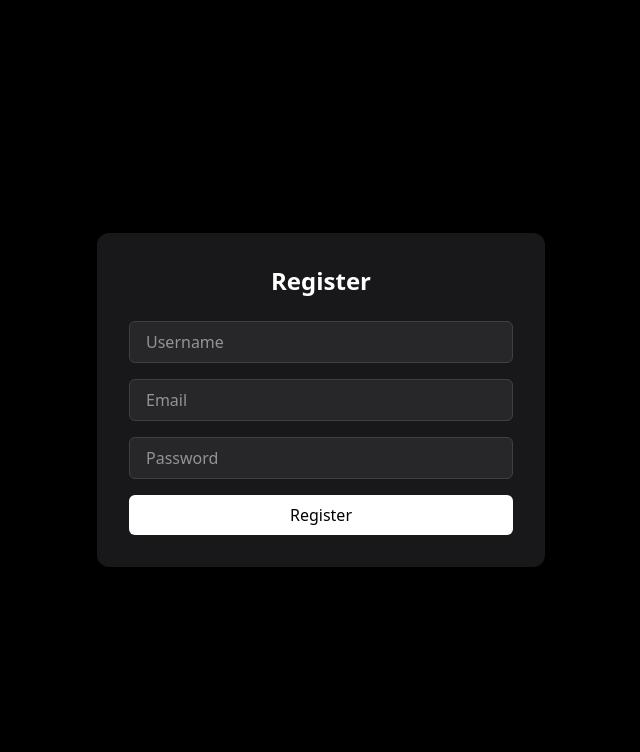
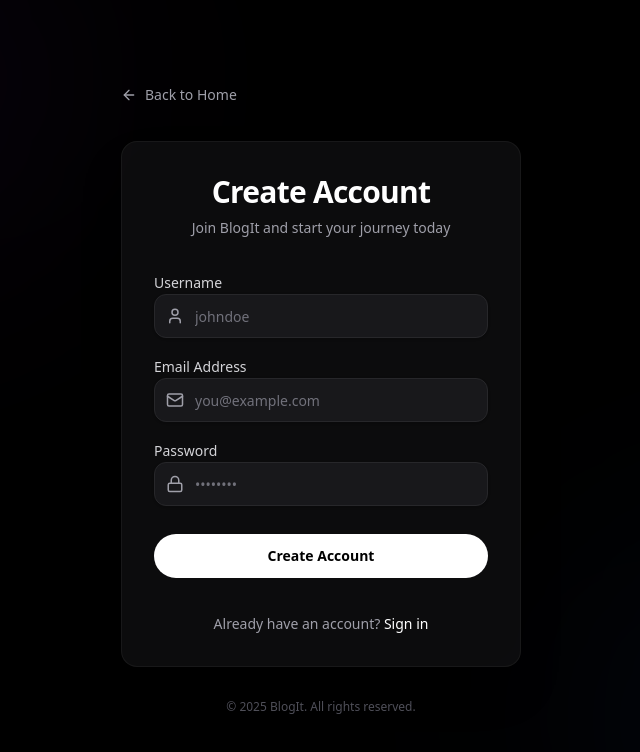
Before and after one commit to Belema7/blogIt, a React app in the folder client/: page /signup in a window 1280 px wide. Shown: the top 752 px of the page, without its empty margins (319-959 px from the left). Built offline with nearby package versions, Linux system fonts and the light colour scheme; the HTML template or start-up script is replaced by a standard one.

Commit message:
update auth ui

```diff
--- a/client/src/components/HeroSection/HeroSection.jsx
+++ b/client/src/components/HeroSection/HeroSection.jsx
@@ -3,6 +3,7 @@
 import { ArrowRight, BookOpen } from 'lucide-react'
 import heroBg from '../../assets/images/hero.png'
 import WhatIWrite from './WhatIWrite'
+import Footer from '../Footer/Footer'
 
 const HeroSection = () => {
   return (
@@ -66,6 +67,9 @@
       </section>
 
       <WhatIWrite />
+      <div>
+        <Footer />
+      </div>
     </>
   )
 }
--- /dev/null
+++ b/client/src/components/Layout/AuthLayout.jsx
@@ -0,0 +1,47 @@
+import React from 'react';
+import { Link } from 'react-router-dom';
+import { ArrowLeft } from 'lucide-react';
+
+const AuthLayout = ({ children, title, subtitle }) => {
+    return (
+        <div className="min-h-screen w-full flex items-center justify-center bg-black relative overflow-hidden">
+            {/* Background Gradients/Accents - Subtle touches to make it "professional" */}
+            <div className="absolute top-[-10%] left-[-10%] w-[40%] h-[40%] bg-purple-900/10 rounded-full blur-[120px] pointer-events-none" />
+            <div className="absolute bottom-[-10%] right-[-10%] w-[40%] h-[40%] bg-blue-900/10 rounded-full blur-[120px] pointer-events-none" />
+
+            <div className="w-full max-w-md p-6 relative z-10">
+                {/* Back Button (optional, but good UX) */}
+                <div className="mb-8">
+                    <Link
+                        to="/"
+                        className="inline-flex items-center text-sm text-zinc-400 hover:text-white transition-colors"
+                    >
+                        <ArrowLeft className="mr-2 h-4 w-4" />
+                        Back to Home
+                    </Link>
+                </div>
+
+                {/* Card */}
+                <div className="bg-zinc-900/50 backdrop-blur-xl border border-white/5 rounded-2xl p-8 shadow-2xl">
+                    <div className="text-center mb-8">
+                        <h1 className="text-3xl font-bold text-white tracking-tight mb-2">{title}</h1>
+                        {subtitle && (
+                            <p className="text-zinc-400 text-sm">
+                                {subtitle}
+                            </p>
+                        )}
+                    </div>
+
+                    {children}
+                </div>
+
+                {/* Copyright or Footer links could go here */}
+                <div className="mt-8 text-center text-xs text-zinc-600">
+                    &copy; {new Date().getFullYear()} BlogIt. All rights reserved.
+                </div>
+            </div>
+        </div>
+    );
+};
+
+export default AuthLayout;
--- /dev/null
+++ b/client/src/components/ui/Button.jsx
@@ -0,0 +1,58 @@
+import React from 'react';
+import { Loader2 } from 'lucide-react';
+
+/**
+ * Reusable Button Component
+ *
+ * Design decisions:
+ * - Rounded-full: matches HeroSection styles.
+ * - Variants: allows flexibility across the app.
+ * - Loading state: crucial for async actions like login.
+ */
+const Button = ({
+    children,
+    variant = 'primary',
+    size = 'md',
+    isLoading = false,
+    className = '',
+    disabled,
+    type = 'button',
+    ...props
+}) => {
+
+    const baseStyles = "inline-flex items-center justify-center font-medium transition-colors focus:outline-none focus:ring-2 focus:ring-offset-2 disabled:opacity-50 disabled:pointer-events-none ring-offset-black";
+
+    const variants = {
+        primary: "bg-white text-black hover:bg-zinc-200 border border-transparent",
+        secondary: "bg-transparent text-white border border-zinc-700 hover:bg-zinc-800",
+        ghost: "bg-transparent text-white hover:bg-zinc-800",
+        link: "text-white underline-offset-4 hover:underline",
+        danger: "bg-red-600 text-white hover:bg-red-700",
+    };
+
+    const sizes = {
+        sm: "h-9 px-4 text-sm rounded-full",
+        md: "h-11 px-6 text-sm rounded-full",
+        lg: "h-14 px-8 text-base rounded-full",
+        icon: "h-10 w-10 p-0 rounded-full",
+    };
+
+    return (
+        <button
+            type={type}
+            className={`
+        ${baseStyles}
+        ${variants[variant]}
+        ${sizes[size]}
+        ${className}
+      `}
+            disabled={disabled || isLoading}
+            {...props}
+        >
+            {isLoading && <Loader2 className="mr-2 h-4 w-4 animate-spin" />}
+            {children}
+        </button>
+    );
+};
+
+export default Button;
--- /dev/null
+++ b/client/src/components/ui/Input.jsx
@@ -0,0 +1,67 @@
+import React, { forwardRef } from 'react';
+
+/**
+ * Reusable Input Component
+ *
+ * Design decisions:
+ * - Dark theme optimized (zinc-900/800).
+ * - Focus rings: White focus ring to stand out on dark background.
+ * - Error state: Highlights border in red and shows error message.
+ */
+const Input = forwardRef(({
+    label,
+    error,
+    icon: Icon,
+    className = '',
+    type = 'text',
+    id,
+    ...props
+}, ref) => {
+    return (
+        <div className="w-full space-y-2">
+            {label && (
+                <label
+                    htmlFor={id}
+                    className="text-sm font-medium leading-none text-zinc-300 peer-disabled:cursor-not-allowed peer-disabled:opacity-70"
+                >
+                    {label}
+                </label>
+            )}
+
+            <div className="relative">
+                {Icon && (
+                    <div className="absolute left-3 top-1/2 -translate-y-1/2 text-zinc-400">
+                        <Icon size={18} />
+                    </div>
+                )}
+
+                <input
+                    ref={ref}
+                    type={type}
+                    id={id}
+                    className={`
+            flex h-11 w-full rounded-xl border bg-zinc-900 px-3 py-2 text-sm text-white shadow-sm transition-colors
+            file:border-0 file:bg-transparent file:text-sm file:font-medium
+            placeholder:text-zinc-500
+            focus-visible:outline-none focus-visible:ring-1 focus-visible:ring-white
+            disabled:cursor-not-allowed disabled:opacity-50
+            ${Icon ? 'pl-10' : ''}
+            ${error ? 'border-red-500 focus-visible:ring-red-500' : 'border-zinc-800'}
+            ${className}
+          `}
+                    {...props}
+                />
+            </div>
+
+            {error && (
+                <p className="text-sm text-red-500 animate-in slide-in-from-top-1 fade-in-0">
+                    {error}
+                </p>
+            )}
+        </div>
+    );
+});
+
+Input.displayName = "Input";
+
+export default Input;
--- a/client/src/pages/Auth/Login.jsx
+++ b/client/src/pages/Auth/Login.jsx
@@ -1,65 +1,125 @@
 import { useState } from "react";
+import { Link, useNavigate } from "react-router-dom";
 import { useUser } from "../../context/UserContext";
+import { Mail, Lock, AlertCircle } from "lucide-react";
+import AuthLayout from "../../components/Layout/AuthLayout";
+import Button from "../../components/ui/Button";
+import Input from "../../components/ui/Input";
 
 const Login = () => {
   const { login } = useUser();
+  const navigate = useNavigate();
 
   const [email, setEmail] = useState("");
   const [password, setPassword] = useState("");
   const [error, setError] = useState("");
+  const [isLoading, setIsLoading] = useState(false);
 
   const handleSubmit = async (e) => {
     e.preventDefault();
+    if (!email || !password) {
+      setError("Please fill in all fields");
+      return;
+    }
+
     setError("");
+    setIsLoading(true);
 
     try {
       await login(email, password);
+      // Assuming context handles redirect or we do it here.
+      // Usually login success -> redirect to home/dashboard
+      navigate("/");
     } catch (err) {
-      setError(err.message);
+      // Improve error message if possible
+      setError(err.response?.data?.message || err.message || "Failed to login. Please check your credentials.");
+    } finally {
+      setIsLoading(false);
     }
   };
 
   return (
-    <div className="min-h-screen flex items-center justify-center bg-black px-4">
-      <div className="w-full max-w-md bg-zinc-900 rounded-xl shadow-lg p-8">
-        <h2 className="text-2xl font-semibold text-white text-center mb-6">
-          Login
-        </h2>
+    <AuthLayout
+      title="Welcome Back"
+      subtitle="Sign in to your account to continue"
+    >
+      <form onSubmit={handleSubmit} className="space-y-6">
 
         {error && (
-          <p className="mb-4 text-sm text-red-500 text-center">
-            {error}
-          </p>
+          <div className="bg-red-500/10 border border-red-500/20 rounded-lg p-3 flex items-start space-x-3">
+            <AlertCircle className="w-5 h-5 text-red-500 mt-0.5 flex-shrink-0" />
+            <p className="text-sm text-red-400">{error}</p>
+          </div>
         )}
 
-        <form onSubmit={handleSubmit} className="space-y-4">
-          <input
+        <div className="space-y-4">
+          <Input
+            id="email"
             type="email"
-            placeholder="Email"
+            label="Email Address"
+            placeholder="you@example.com"
             value={email}
             onChange={(e) => setEmail(e.target.value)}
-            className="w-full px-4 py-2 bg-zinc-800 text-white rounded-md border border-zinc-700 focus:outline-none focus:ring-2 focus:ring-white"
+            icon={Mail}
+            disabled={isLoading}
             required
           />
 
-          <input
+          <div className="space-y-2">
+            <Input
+              id="password"
               type="password"
-            placeholder="Password"
+              label="Password"
+              placeholder="••••••••"
               value={password}
               onChange={(e) => setPassword(e.target.value)}
-            className="w-full px-4 py-2 bg-zinc-800 text-white rounded-md border border-zinc-700 focus:outline-none focus:ring-2 focus:ring-white"
+              icon={Lock}
+              disabled={isLoading}
               required
             />
-
-          <button
-            type="submit"
-            className="w-full bg-white text-black font-medium py-2 rounded-md hover:bg-zinc-200 transition"
+            {/* Forgot Password Link - purely visual for now if no route exists,
+                or link to a placeholder route */}
+            <div className="flex justify-end">
+              <Link
+                to="/forgot-password"
+                className="text-xs text-zinc-400 hover:text-white transition-colors"
               >
-            Login
-          </button>
-        </form>
+                Forgot password?
+              </Link>
             </div>
           </div>
+        </div>
+
+        <Button
+          type="submit"
+          className="w-full bg-white hover:bg-zinc-200 text-black font-semibold"
+          isLoading={isLoading}
+        >
+          Sign In
+        </Button>
+
+        <div className="relative">
+          <div className="absolute inset-0 flex items-center">
+            <span className="w-full border-t border-zinc-800" />
+          </div>
+          <div className="relative flex justify-center text-xs uppercase">
+            <span className="bg-zinc-900 px-2 text-zinc-500">
+              Or
+            </span>
+          </div>
+        </div>
+
+        <div className="text-center text-sm text-zinc-400">
+          Don&apos;t have an account?{" "}
+          <Link
+            to="/signup"
+            className="font-medium text-white hover:underline underline-offset-4"
+          >
+            Sign up
+          </Link>
+        </div>
+      </form>
+    </AuthLayout>
   );
 };
 
--- a/client/src/pages/Auth/Register.jsx
+++ b/client/src/pages/Auth/Register.jsx
@@ -1,75 +1,120 @@
 import { useState } from "react";
+import { Link, useNavigate } from "react-router-dom";
 import { useUser } from "../../context/UserContext";
+import { Mail, Lock, User, AlertCircle } from "lucide-react";
+import AuthLayout from "../../components/Layout/AuthLayout";
+import Button from "../../components/ui/Button";
+import Input from "../../components/ui/Input";
 
 const Register = () => {
   const { register } = useUser();
+  const navigate = useNavigate();
 
   const [username, setUsername] = useState("");
   const [email, setEmail] = useState("");
   const [password, setPassword] = useState("");
   const [error, setError] = useState("");
+  const [isLoading, setIsLoading] = useState(false);
 
   const handleSubmit = async (e) => {
     e.preventDefault();
+
+    // Basic validation
+    if (!username || !email || !password) {
+      setError("All fields are required");
+      return;
+    }
+
+    if (password.length < 6) {
+      setError("Password must be at least 6 characters long");
+      return;
+    }
+
     setError("");
+    setIsLoading(true);
 
     try {
       await register(username, email, password);
+      // Navigate to login or home after successful registration
+      navigate("/");
     } catch (err) {
-      setError(err.message);
+      setError(err.response?.data?.message || err.message || "Failed to register. Please try again.");
+    } finally {
+      setIsLoading(false);
     }
   };
 
   return (
-    <div className="min-h-screen flex items-center justify-center bg-black px-4">
-      <div className="w-full max-w-md bg-zinc-900 rounded-xl shadow-lg p-8">
-        <h2 className="text-2xl font-semibold text-white text-center mb-6">
-          Register
-        </h2>
+    <AuthLayout
+      title="Create Account"
+      subtitle="Join BlogIt and start your journey today"
+    >
+      <form onSubmit={handleSubmit} className="space-y-5">
 
         {error && (
-          <p className="mb-4 text-sm text-red-500 text-center">
-            {error}
-          </p>
+          <div className="bg-red-500/10 border border-red-500/20 rounded-lg p-3 flex items-start space-x-3">
+            <AlertCircle className="w-5 h-5 text-red-500 mt-0.5 flex-shrink-0" />
+            <p className="text-sm text-red-400">{error}</p>
+          </div>
         )}
 
-        <form onSubmit={handleSubmit} className="space-y-4">
-          <input
+        <div className="space-y-4">
+          <Input
+            id="username"
             type="text"
-            placeholder="Username"
+            label="Username"
+            placeholder="johndoe"
             value={username}
             onChange={(e) => setUsername(e.target.value)}
-            className="w-full px-4 py-2 bg-zinc-800 text-white rounded-md border border-zinc-700 focus:outline-none focus:ring-2 focus:ring-white"
+            icon={User}
+            disabled={isLoading}
             required
           />
 
-          <input
+          <Input
+            id="email"
             type="email"
-            placeholder="Email"
+            label="Email Address"
+            placeholder="you@example.com"
             value={email}
             onChange={(e) => setEmail(e.target.value)}
-            className="w-full px-4 py-2 bg-zinc-800 text-white rounded-md border border-zinc-700 focus:outline-none focus:ring-2 focus:ring-white"
+            icon={Mail}
+            disabled={isLoading}
             required
           />
 
-          <input
+          <Input
+            id="password"
             type="password"
-            placeholder="Password"
+            label="Password"
+            placeholder="••••••••"
             value={password}
             onChange={(e) => setPassword(e.target.value)}
-            className="w-full px-4 py-2 bg-zinc-800 text-white rounded-md border border-zinc-700 focus:outline-none focus:ring-2 focus:ring-white"
+            icon={Lock}
+            disabled={isLoading}
             required
           />
+        </div>
 
-          <button
-            type="submit"
-            className="w-full bg-white text-black font-medium py-2 rounded-md hover:bg-zinc-200 transition"
+        <Button
+          type="submit"
+          className="w-full bg-white hover:bg-zinc-200 text-black font-semibold mt-2"
+          isLoading={isLoading}
+        >
+          Create Account
+        </Button>
+
+        <div className="text-center text-sm text-zinc-400 mt-4">
+          Already have an account?{" "}
+          <Link
+            to="/login"
+            className="font-medium text-white hover:underline underline-offset-4"
           >
-            Register
-          </button>
-        </form>
-      </div>
-    </div>
+            Sign in
+          </Link>
+        </div>
+      </form>
+    </AuthLayout>
   );
 };
 
```
Also changed, not shown: client/src/components/Layout/Layout.jsx (+3 -5 lines). Lines whose indentation alone changed are shown as unchanged.
